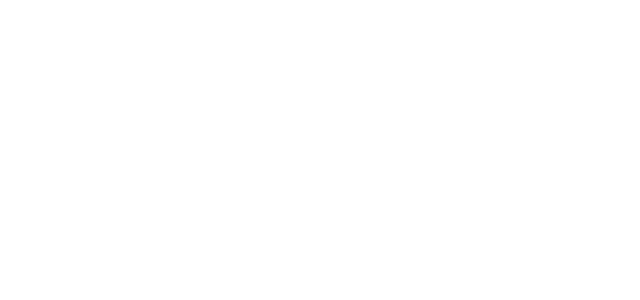
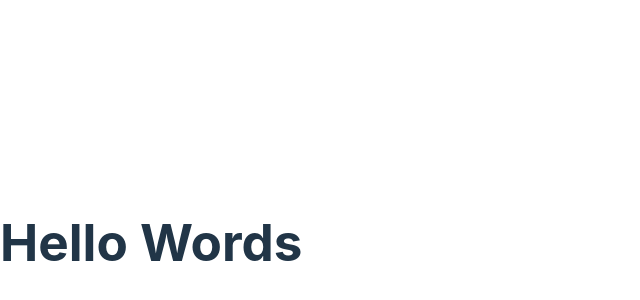
Before and after one commit to goldenTim5/word-quiz, a React (Vite) app: page / in a window 1280 px wide. Shown: the part 158-458 px from the top of the page, without its empty margins (0-640 px from the left). Built offline with nearby package versions, Linux system fonts and the light colour scheme.

Commit message:
added component

```diff
--- a/src/App.jsx
+++ b/src/App.jsx
@@ -1,7 +1,12 @@
 import "./App.css";
+import Home from "./components/Home";
 
 function App() {
-	return <></>;
+	return (
+		<>
+			<Home></Home>
+		</>
+	);
 }
 
 export default App;
--- a/src/components/Home.jsx
+++ b/src/components/Home.jsx
@@ -1,5 +1,11 @@
+import Words from "./Words";
+
 const Home = () => {
-  return <h1>Hello World</h1>;
+	return (
+		<>
+			<Words />
+		</>
+	);
 };
 
 export default Home;
```
